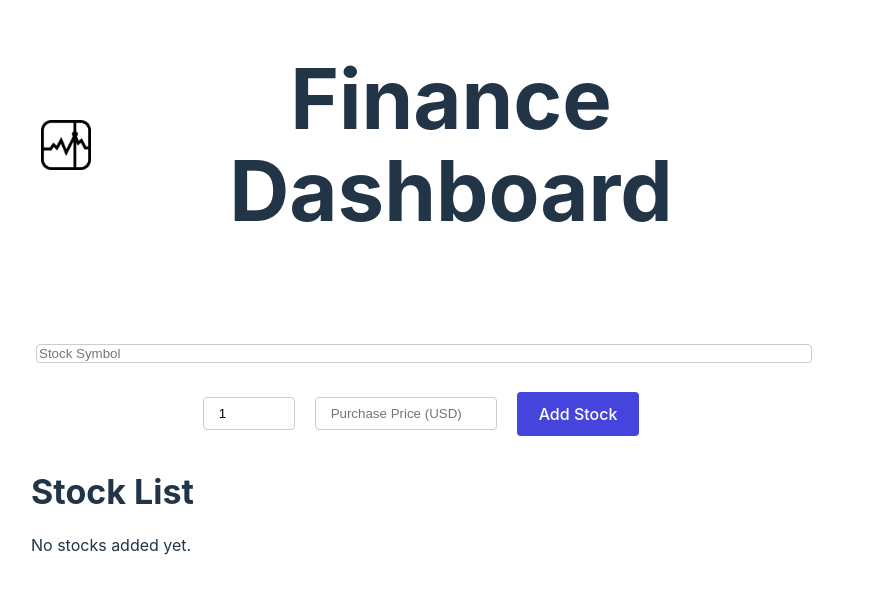
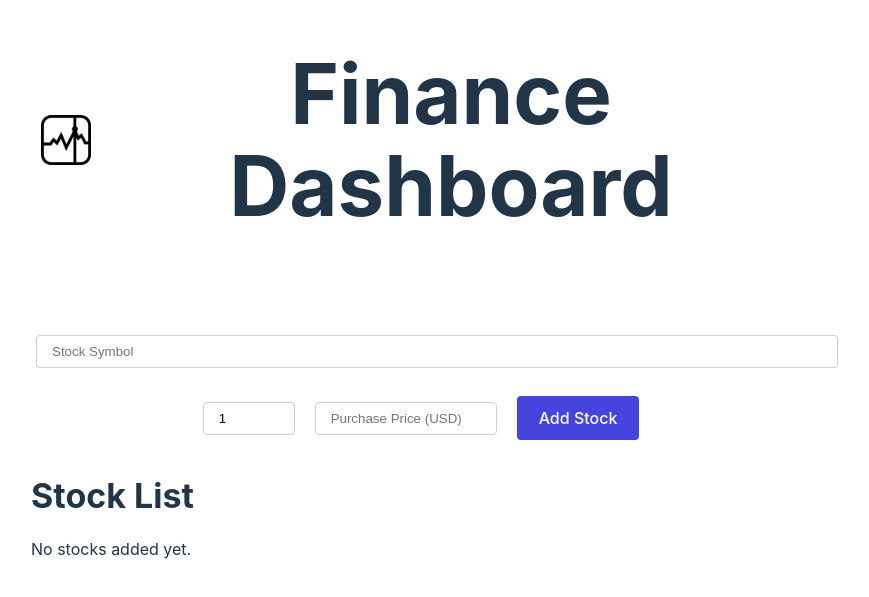
Before and after one commit to jayelinjiaqi/capstone-jayelin-se100, a React (Vite) app: page / in a window 1280 px wide. Shown: the part 125-722 px from the top of the page, without its empty margins (39-908 px from the left). Built offline with nearby package versions, Linux system fonts and the light colour scheme.

Commit message:
syntax error

```diff
--- a/src/Dropdown.css
+++ b/src/Dropdown.css
@@ -5,7 +5,7 @@
 
 .searchInput {
     width: 100%;
-    padding: 8px, 15px;
+    padding: 8px 15px;
     border: 1px solid #ccc;
     border-radius: 4px;
 }
```
